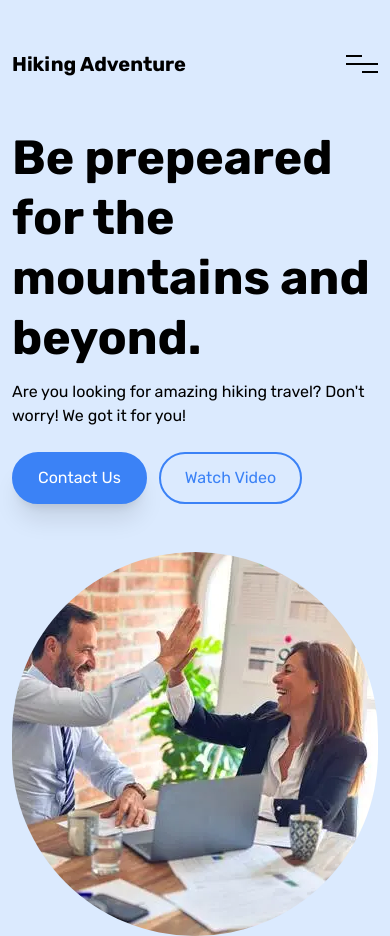
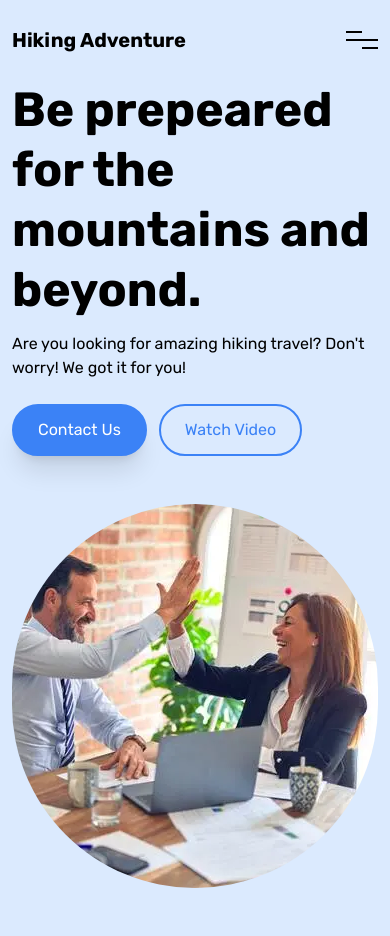
Before and after one commit to grzegorzpokorski/2022-maj-blue, a website built with webpack: page index.html in a window 390 px wide. Shown: the top 936 px of the page. Built offline with nearby package versions, Linux system fonts and the light colour scheme.

Commit message:
change: change navbar padding

```diff
--- a/index.html
+++ b/index.html
@@ -10,7 +10,7 @@
   <body>
     <header class="bg-blue-100">
       <nav
-        class="container mx-auto px-3 py-12 flex flex-col lg:flex-row justify-between lg:items-center gap-6 navbar"
+        class="container mx-auto px-3 py-6 lg:py-12 flex flex-col lg:flex-row justify-between lg:items-center gap-6 navbar"
         id="navbar"
       >
         <div class="flex flex-row justify-between items-center">
--- a/src/scss/base/_tailwind-output.scss
+++ b/src/scss/base/_tailwind-output.scss
@@ -724,6 +724,11 @@ Ensure the default browser behavior of the `hidden` attribute.
   padding-right: 1.5rem;
 }
 
+.py-6 {
+  padding-top: 1.5rem;
+  padding-bottom: 1.5rem;
+}
+
 .pb-24 {
   padding-bottom: 6rem;
 }
@@ -921,4 +926,9 @@ Ensure the default browser behavior of the `hidden` attribute.
     padding-top: 6rem;
     padding-bottom: 6rem;
   }
+
+  .lg\:py-12 {
+    padding-top: 3rem;
+    padding-bottom: 3rem;
+  }
 }
```
Also changed, not shown: dist/css/style.min.css, 1 other file.
